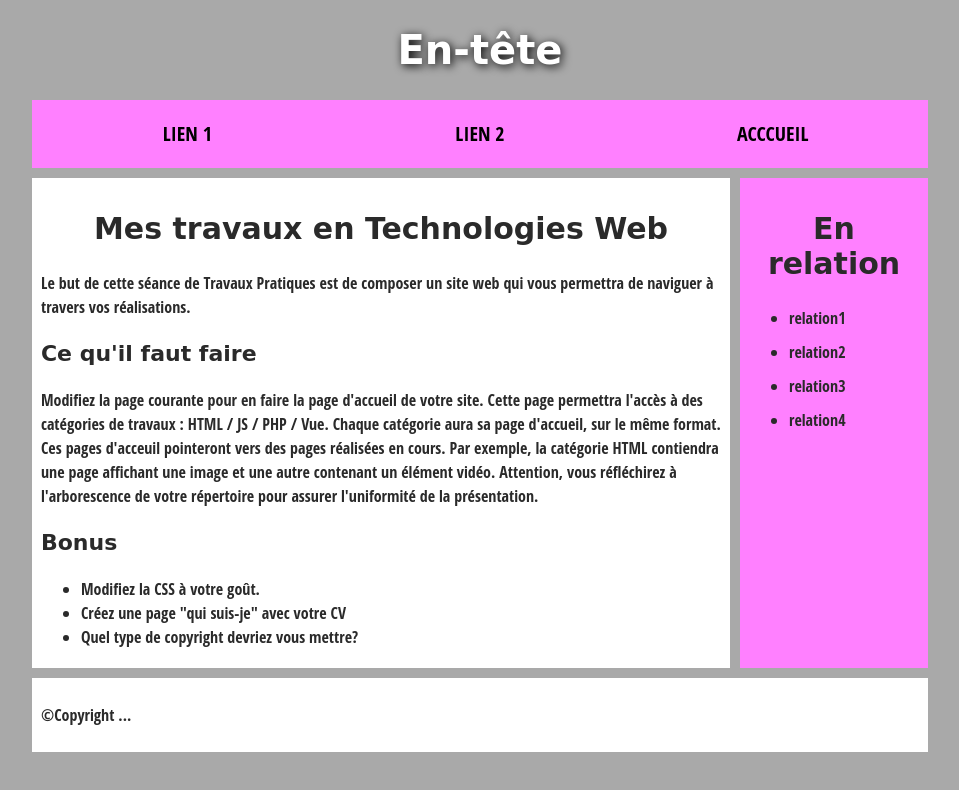
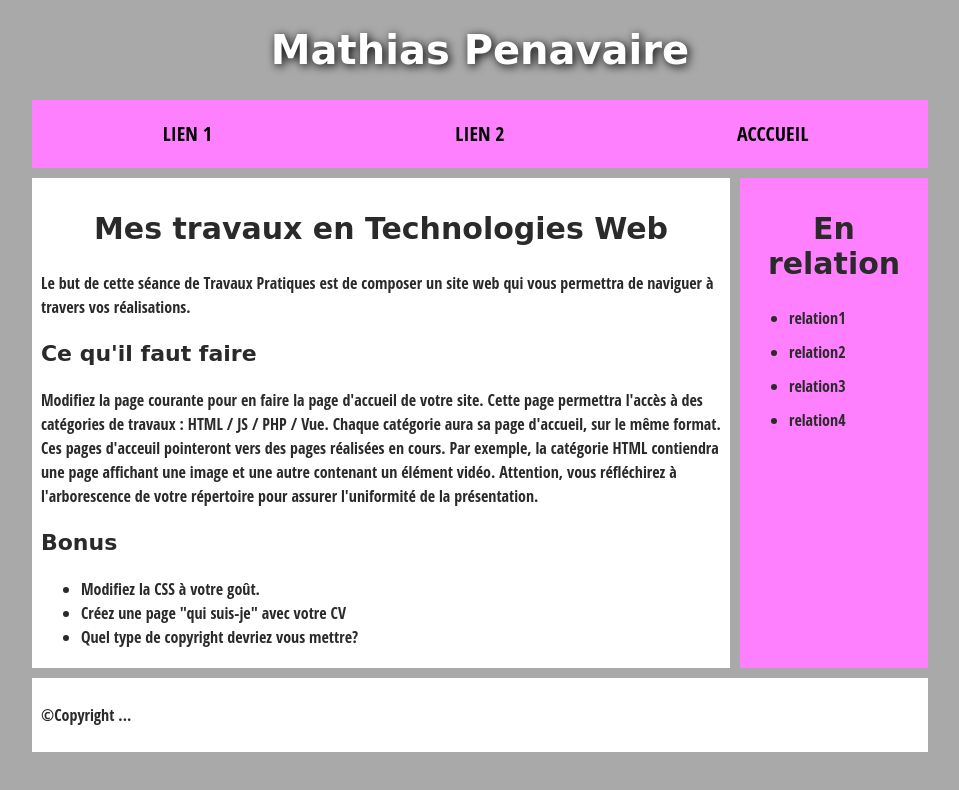
Before and after one commit to MathPenav/MathPenav.github.io, a plain HTML site: page HTML_TP_1/index.html in a window 1280 px wide. Shown: the whole page, without its empty margins (160-1119 px from the left). Drawn offline with Linux system fonts and the light colour scheme.

Commit message:
changement titre

```diff
--- a/HTML_TP_1/index.html
+++ b/HTML_TP_1/index.html
@@ -10,7 +10,7 @@
 
   <body>
     <header>
-      <h1>En-tête</h1>
+      <h1>Mathias Penavaire</h1>
     </header>
 
     <nav>
```
